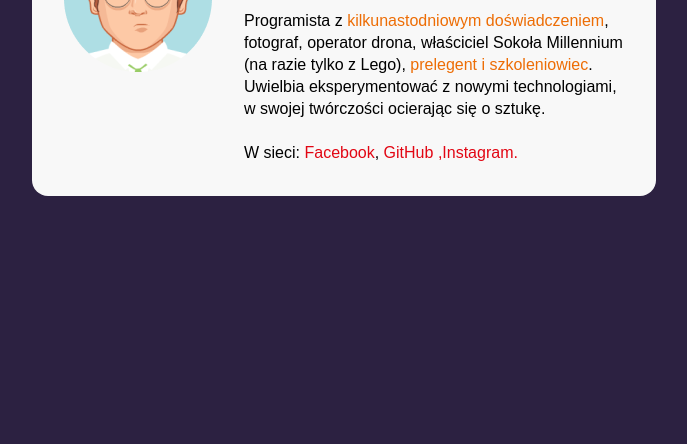
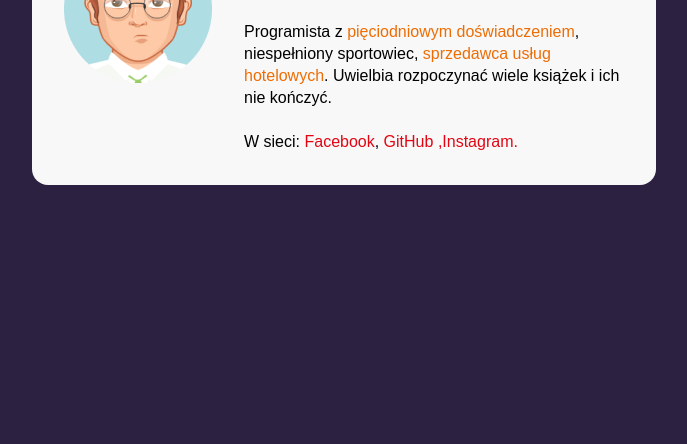
Before and after one commit to bartlomiejgargula/business-card, a plain HTML site: page index.html in a window 1280 px wide. Shown: the part 356-800 px from the top of the page, without its empty margins (296-983 px from the left). Drawn offline with Linux system fonts and the light colour scheme.

Commit message:
updated description

```diff
--- a/index.html
+++ b/index.html
@@ -24,11 +24,10 @@
           </header>
           <p class="person__description person__description--with-margin">
             Programista z
-          <span class="span-special">kilkunastodniowym doświadczeniem</span>,
-          fotograf, operator drona, właściciel Sokoła Millennium (na razie tylko
-          z Lego),<span class="span-special"> prelegent i szkoleniowiec</span>.
-          Uwielbia eksperymentować z nowymi technologiami, w swojej twórczości
-          ocierając się o sztukę.
+            <span class="span-special">pięciodniowym doświadczeniem</span>,
+            niespełniony sportowiec,<span class="span-special">
+              sprzedawca usług hotelowych</span
+            >. Uwielbia rozpoczynać wiele książek i ich nie kończyć.
           </p>
           <p class="person__description">
             W sieci: <a class="person__link" href="#">Facebook</a>,<a
@@ -36,7 +35,8 @@
               href="#"
             >
               GitHub</a
-          > <a class="person__link" href="#">,Instagram.</a>
+            >
+            <a class="person__link" href="#">,Instagram.</a>
           </p>
         </div>
       </article>
```
Lines whose indentation alone changed are shown as unchanged.
